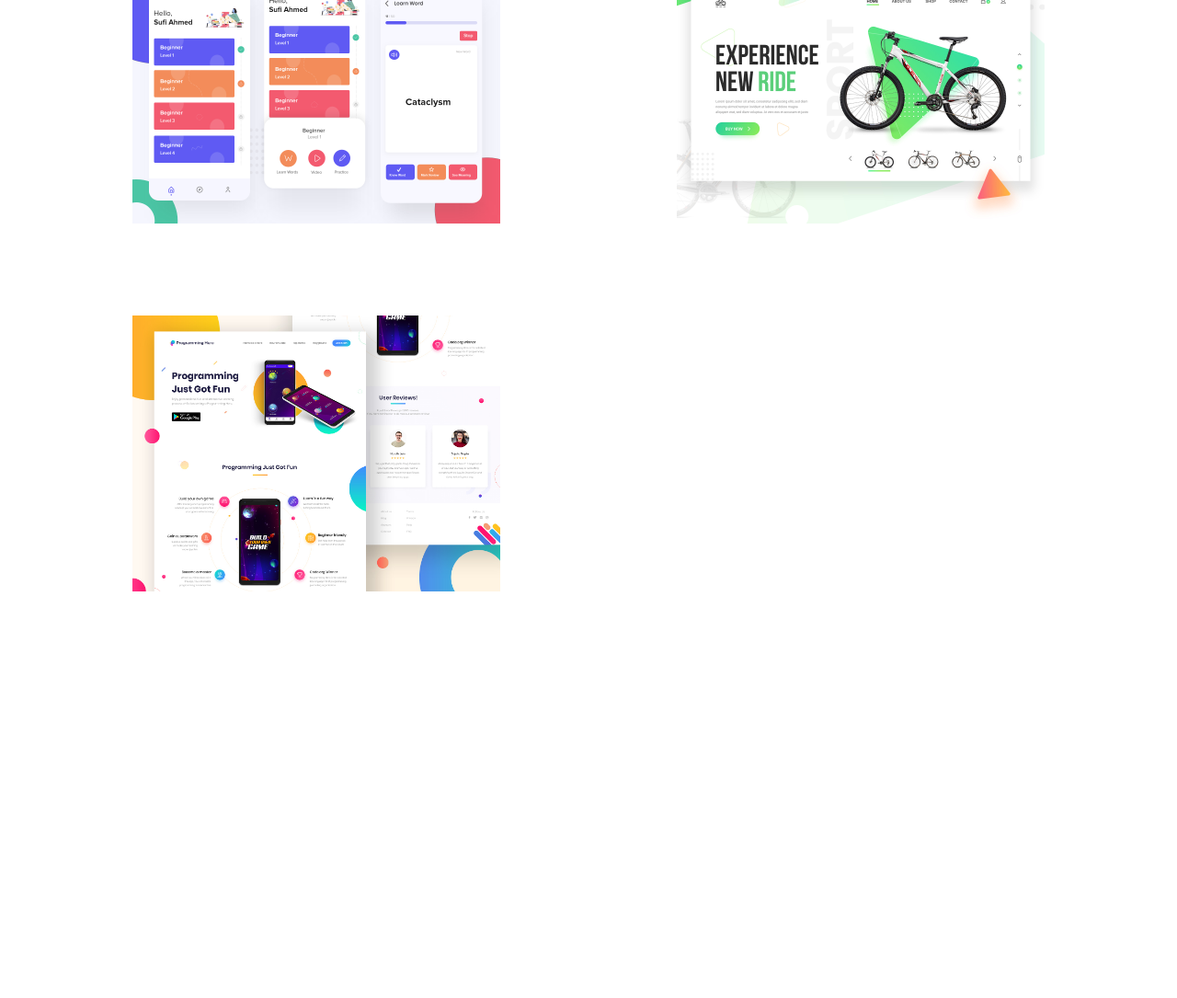
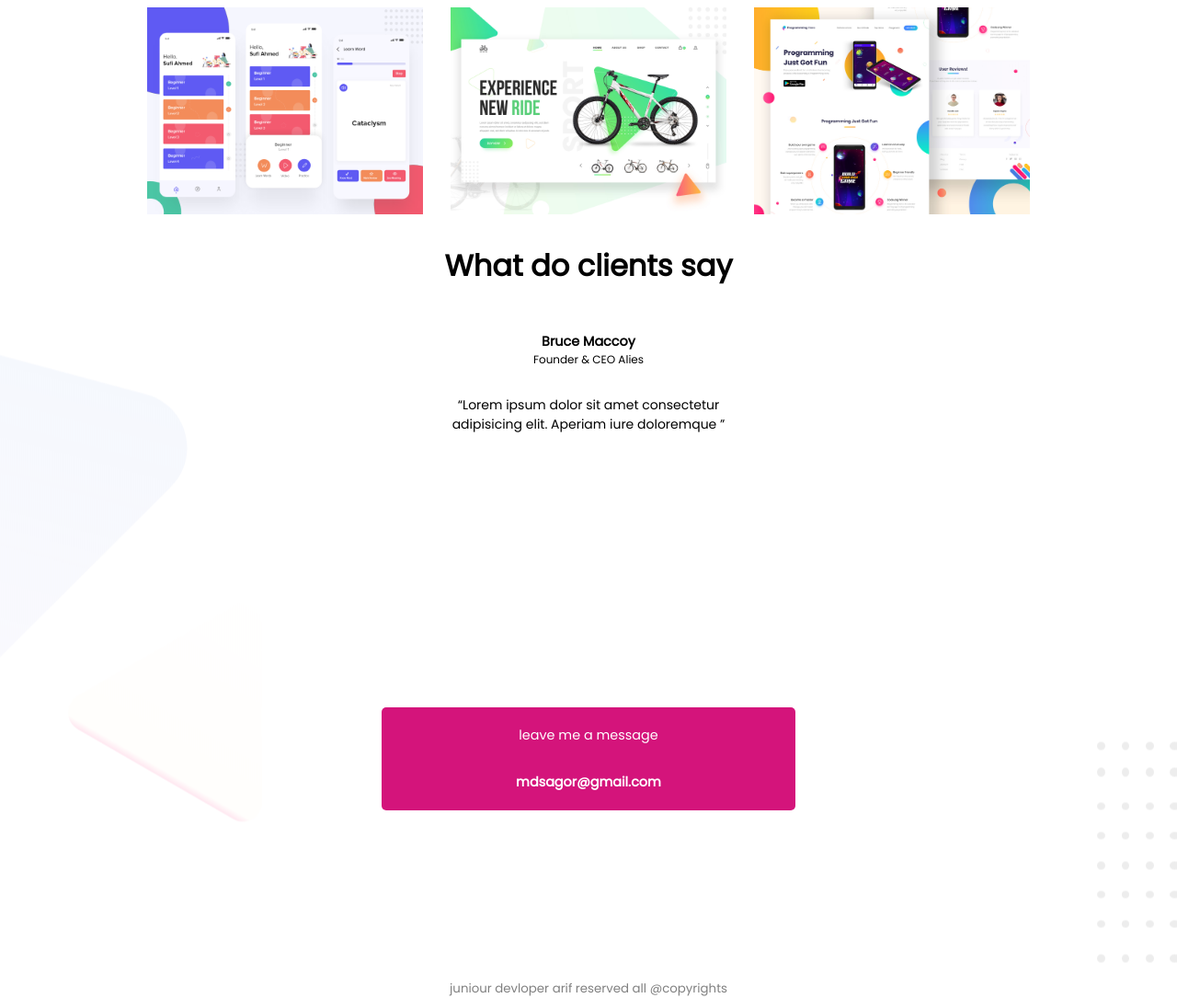
Before and after one commit to MdSagorBepary/my-project-two, a plain HTML site: page index.html in a window 1280 px wide. Shown: the part 1222-2307 px from the top of the page at 92% size. Before the commit the page ends 1965 px from the top, so only its background shows below. Drawn offline with Linux system fonts and the light colour scheme.

Commit message:
finished

```diff
--- a/index.html
+++ b/index.html
@@ -45,13 +45,30 @@
 
 <section id="work-section">
     <h1 class="work-title"> My Latest Work</h1>
+</section>
     <div class="work-container">
     <div class="work-div"><img src="images/work-1.png"></div>
     <div class="work-div"><img src="images/work-2.jpg"></div>
     <div class="work-div"><img src="images/work-3.jpg"></div>
 </div>
-</section>
+
     </main>
-    <footer></footer>
+    <footer class="testimony">
+    <h1> What do clients  say </h1>
+    <div class="comment">
+    <h4> Bruce Maccoy</h4>
+    <p> Founder & CEO Alies</p>
+
+    <q>Lorem ipsum dolor sit amet consectetur adipisicing elit. Aperiam iure doloremque </q>
+</div>
+   <div class="contact">
+    <p> leave me a message </p>
+    <h4>mdsagor@gmail.com</h4>
+   </div>
+
+    </footer>
+    <footer>
+        <p class="copyright">juniour devloper arif reserved all @copyrights</p>
+    </footer>
 </body>
 </html>
--- a/style.css
+++ b/style.css
@@ -67,6 +67,11 @@ body{
     justify-content:center;
     align-content: center;
 }
+#work-section{
+padding:20px;
+background-image:url('images/latest-work-bg.png');
+background-position: center;
+}
 .work-title{
     text-align: center;
     margin: 40px 0px;
@@ -75,19 +80,72 @@ body{
 .work-container{
     display: flex;
     flex-wrap: wrap;
-    flex-shrink: 1;
-    flex-grow: 1;
-    justify-content: space-between;
+    justify-content:center;
+    gap:20px 20px;
     margin:0 auto;
-    width:992px;
+    padding:20px 0px;
 
 }
 .work-div{
-    width:400px;
-    height: 400px;
+    width:310px;
+    padding:5px;
 
 }
 .work-div img{
     width: 100%;
 
 }
+.testimony{
+    height: 100vh;
+    background-image: url('images/footer-bg.png');
+    background-position: center;
+    margin:0 auto;
+    text-align: center;
+    position: relative;
+}
+.testimony h1{
+    text-align: center;
+    margin-bottom:3rem;
+}
+.testimony h4{
+    text-align: center;
+    font-size: .9rem;
+}
+.testimony p{
+    font-size: 12px;
+    text-align: center;
+    margin-bottom: 30px;
+
+}
+.comment{
+margin:0 auto;
+width:300px;
+font-size: 14px;
+justify-content: center;
+
+}
+
+.contact p{
+    margin-bottom: 30px;
+    font-size: .9rem;
+}
+.contact{
+    padding:20px;
+    background-color: rgb(212, 20, 123);
+    color:white;
+    width:450px;
+    border-radius: 5px;
+    position:absolute;
+    top:70%;
+    left:50%;
+    transform: translate(-50%,-50%);
+}
+.copyright{
+text-align: center;
+font-size: smaller;
+color: gray;
+
+}
+span{
+
+}
```
